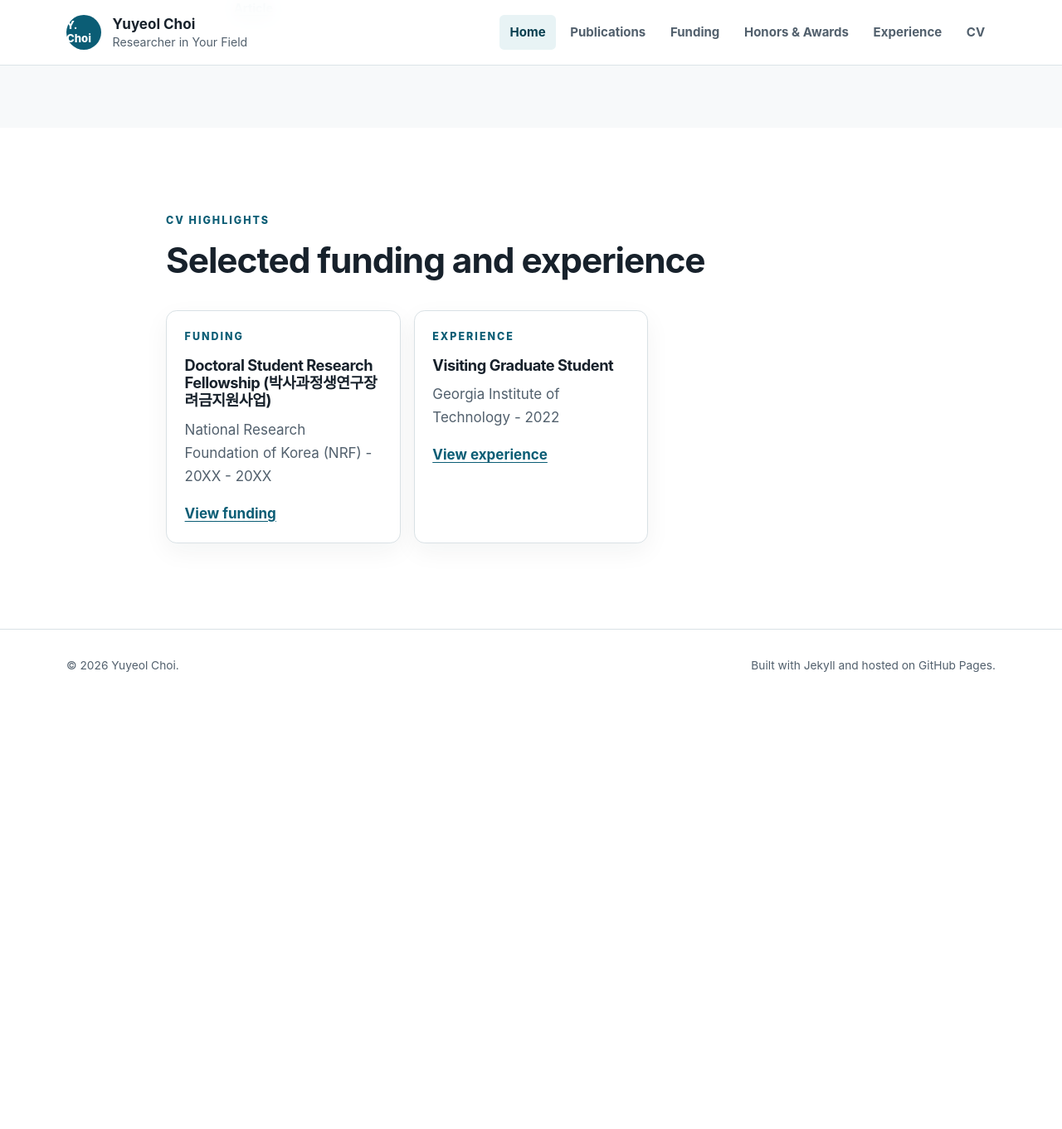
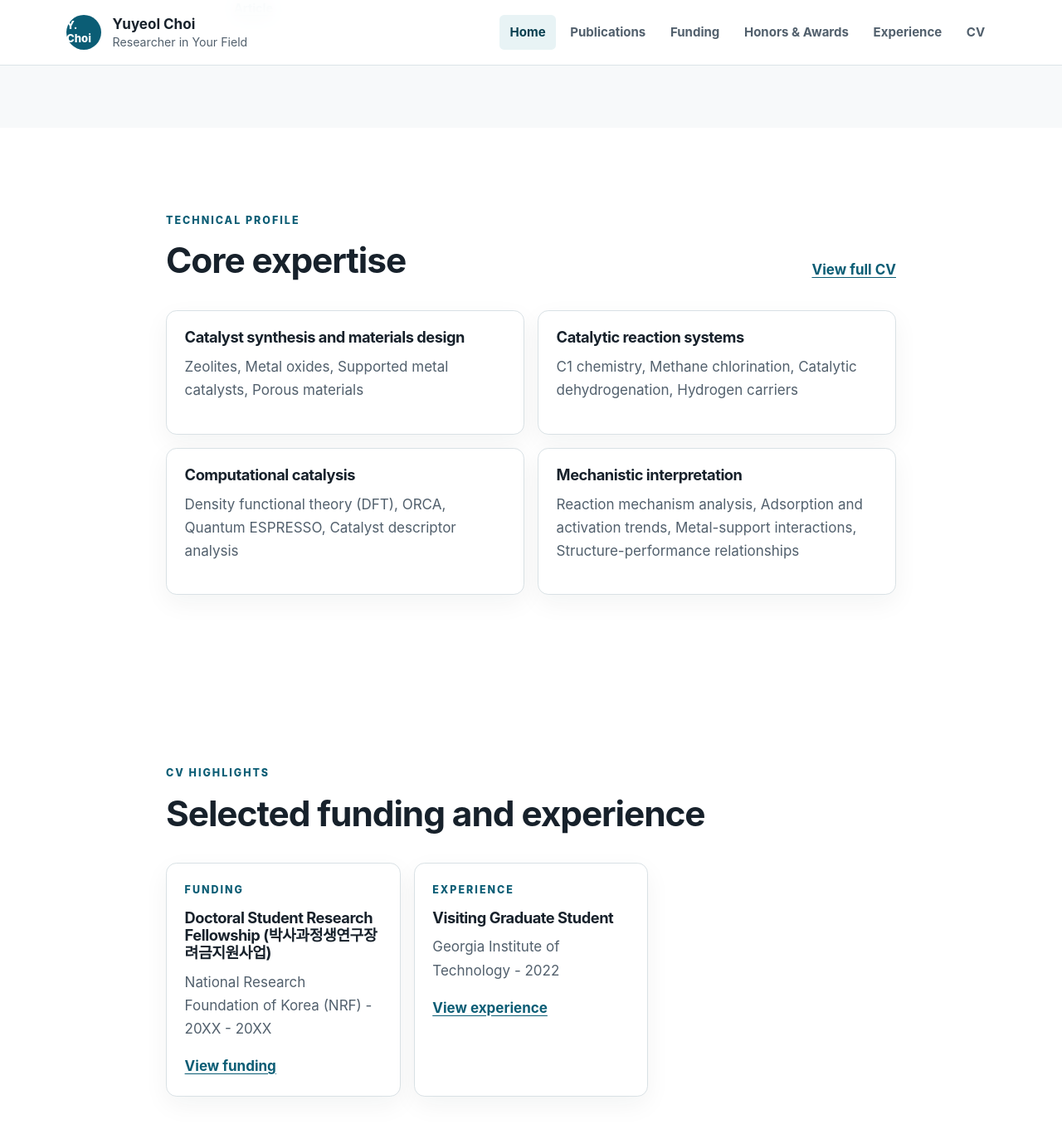
Before and after one commit to yuyeolchoi/yuyeolchoi.github.io, a Jekyll site: the page built from index.html, in a window 1280 px wide and 1400 px high, scrolled down 2670 px. Shown: the top 1361 px of the window at 83% size. Built offline with Jekyll 4.4.1, drawn with Linux system fonts in a browser that asks for light colours; before the commit the page ends 3515 px from its top, so only the background shows below that.

Commit message:
Add computational catalysis skills to home page

```diff
--- a/_data/cv.yml
+++ b/_data/cv.yml
@@ -57,16 +57,30 @@ teaching:
 service: []
 
 skills:
-  - category: "Research methods"
+  - category: "Catalyst synthesis and materials design"
     items:
-      - "Method or instrument one"
-      - "Method or instrument two"
-      - "Data analysis workflow"
-  - category: "Computing"
+      - "Zeolites"
+      - "Metal oxides"
+      - "Supported metal catalysts"
+      - "Porous materials"
+  - category: "Catalytic reaction systems"
     items:
-      - "Python or R"
-      - "Data visualization"
-      - "Scientific writing tools"
+      - "C1 chemistry"
+      - "Methane chlorination"
+      - "Catalytic dehydrogenation"
+      - "Hydrogen carriers"
+  - category: "Computational catalysis"
+    items:
+      - "Density functional theory (DFT)"
+      - "ORCA"
+      - "Quantum ESPRESSO"
+      - "Catalyst descriptor analysis"
+  - category: "Mechanistic interpretation"
+    items:
+      - "Reaction mechanism analysis"
+      - "Adsorption and activation trends"
+      - "Metal-support interactions"
+      - "Structure-performance relationships"
 
 software:
   - title: "Example Analysis Script or Dataset"
--- a/assets/css/style.css
+++ b/assets/css/style.css
@@ -172,6 +172,12 @@ p { margin-top: 0; }
 .summary-card h3 { margin-bottom: 0.65rem; }
 .summary-card p:not(.eyebrow), .detail-card p, .skill-group p { color: var(--muted); }
 .summary-card a { font-weight: 750; }
+.expertise-grid {
+  display: grid;
+  grid-template-columns: repeat(2, minmax(0, 1fr));
+  gap: 1rem;
+}
+.expertise-grid .skill-group h3 { margin-bottom: 0.65rem; }
 
 .publication-list { border-top: 1px solid var(--line); }
 .publication {
@@ -278,7 +284,7 @@ p { margin-top: 0; }
   .hero-grid { grid-template-columns: 1fr; }
   .hero-image-wrap { width: min(72vw, 300px); }
   .heading-row { align-items: flex-start; flex-direction: column; gap: 1rem; }
-  .summary-grid, .skill-list { grid-template-columns: 1fr; }
+  .summary-grid, .skill-list, .expertise-grid { grid-template-columns: 1fr; }
   .publication { grid-template-columns: 1fr; gap: 0.25rem; }
   .publication-year { margin-bottom: 0; }
   .cv-actions { justify-content: flex-start; }
--- a/index.html
+++ b/index.html
@@ -60,6 +60,26 @@ description: "Academic profile, research interests, and selected publications."
 
 <section class="section">
   <div class="container narrow">
+    <div class="section-heading heading-row">
+      <div>
+        <p class="eyebrow">Technical profile</p>
+        <h2>Core expertise</h2>
+      </div>
+      <a class="text-link" href="{{ '/cv/' | relative_url }}">View full CV</a>
+    </div>
+    <div class="expertise-grid">
+      {% for group in site.data.cv.skills %}
+        <article class="skill-group">
+          <h3>{{ group.category }}</h3>
+          <p>{{ group.items | join: ", " }}</p>
+        </article>
+      {% endfor %}
+    </div>
+  </div>
+</section>
+
+<section class="section">
+  <div class="container narrow">
     <div class="section-heading">
       <p class="eyebrow">CV highlights</p>
       <h2>Selected funding and experience</h2>
```
